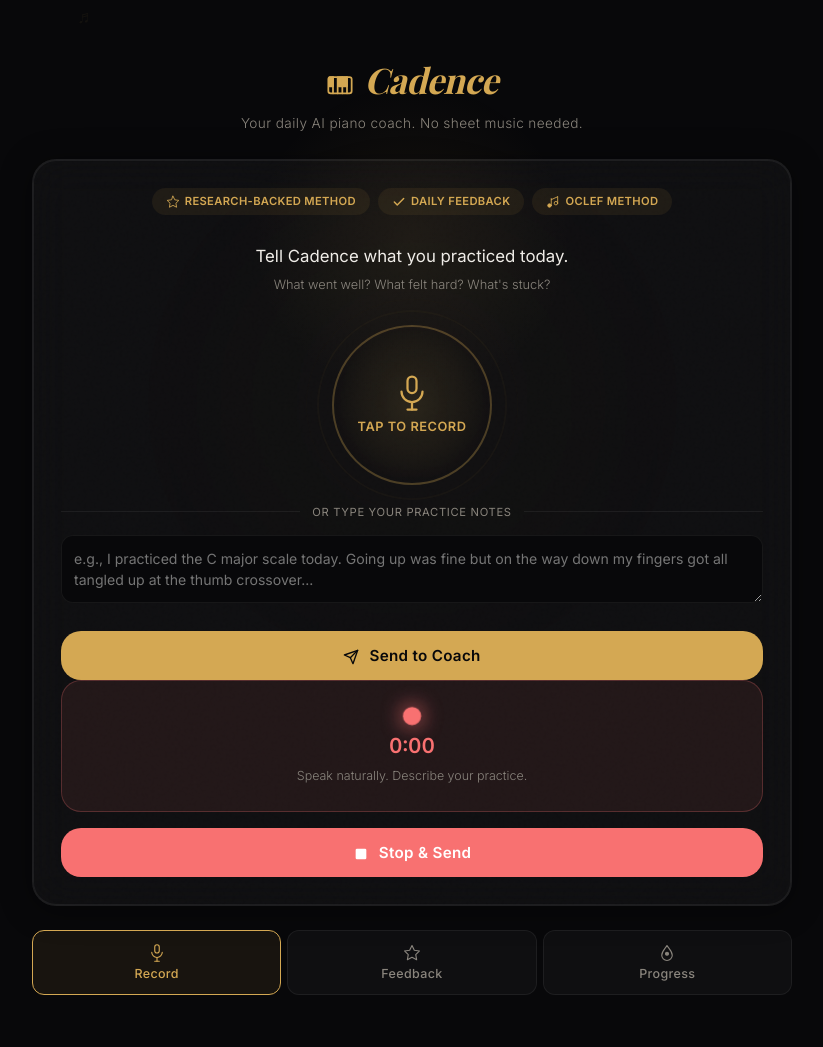
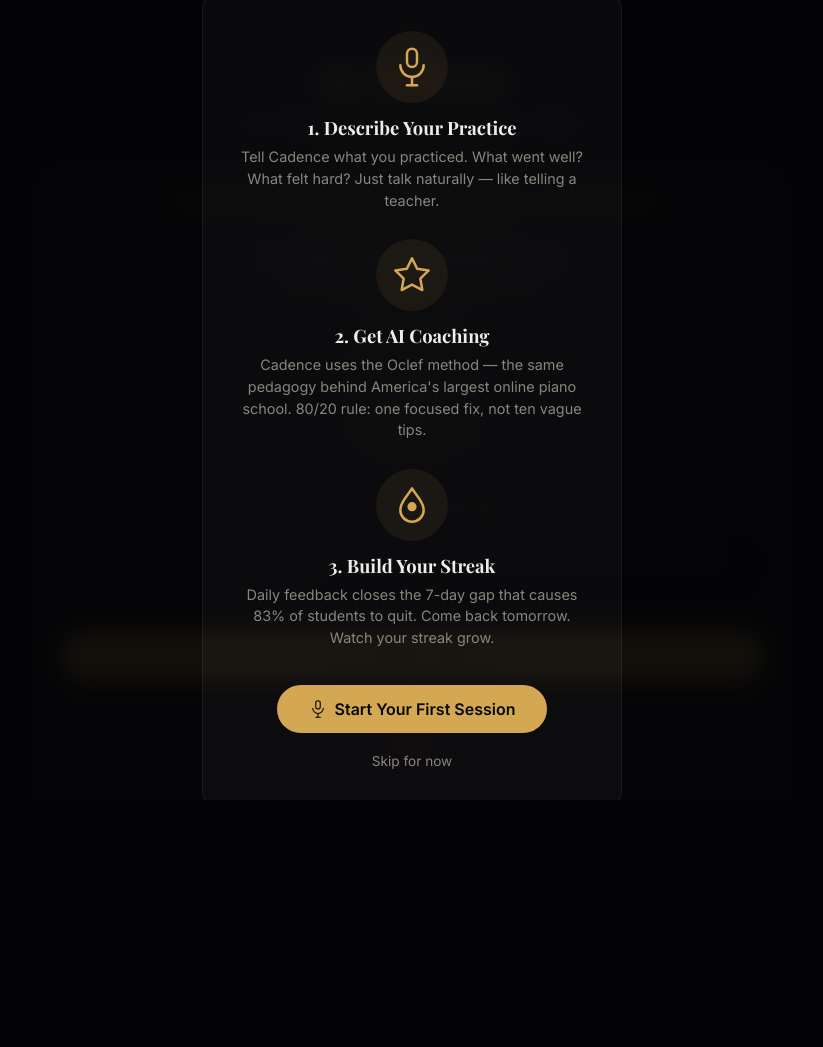
Before and after one commit to abirkhan3323-source/cadence, a Flask app: page / in a window 1280 px wide. Shown: the whole page, without its empty margins (228-1051 px from the left). After the commit the page ends 800 px from the top, so only its background shows below. Run offline with Flask 3, Linux system fonts and the light colour scheme; some web fonts are replaced.

Commit message:
feat: first-visit onboarding overlay with Oclef methodology intro

```diff
--- a/static/css/style.css
+++ b/static/css/style.css
@@ -1820,3 +1820,103 @@ body::after {
         transition-duration: 0.01ms !important;
     }
 }
+
+/* ═══════════════════════════════════════════════════════════════
+   ONBOARDING — First-Visit Overlay
+   ═══════════════════════════════════════════════════════════════ */
+
+.onboarding-overlay {
+    position: fixed;
+    inset: 0;
+    background: rgba(4, 4, 6, 0.92);
+    backdrop-filter: blur(12px);
+    z-index: 1000;
+    display: flex;
+    align-items: center;
+    justify-content: center;
+    padding: 16px;
+}
+
+.onboarding-card {
+    background: var(--bg-card);
+    border: 1px solid var(--border);
+    border-radius: 20px;
+    padding: 40px 32px 32px;
+    max-width: 420px;
+    width: 100%;
+    text-align: center;
+    animation: onboardSlideIn 0.5s ease-out;
+}
+
+@keyframes onboardSlideIn {
+    from { opacity: 0; transform: translateY(24px) scale(0.96); }
+    to { opacity: 1; transform: translateY(0) scale(1); }
+}
+
+.onboarding-step {
+    margin-bottom: 28px;
+}
+
+.onboarding-icon {
+    width: 72px; height: 72px;
+    margin: 0 auto 12px;
+    border-radius: 50%;
+    background: var(--accent-soft);
+    display: flex;
+    align-items: center;
+    justify-content: center;
+    color: var(--accent);
+}
+
+.onboarding-step h3 {
+    font-family: var(--font-display);
+    font-size: 1.15rem;
+    color: var(--text);
+    margin: 0 0 6px;
+}
+
+.onboarding-step p {
+    font-family: var(--font-body);
+    font-size: 0.9rem;
+    color: var(--text-muted);
+    line-height: 1.5;
+    margin: 0;
+}
+
+.onboarding-cta {
+    display: inline-flex;
+    align-items: center;
+    gap: 8px;
+    padding: 14px 32px;
+    background: var(--accent);
+    color: var(--bg-deep);
+    border: none;
+    border-radius: 99px;
+    font-family: var(--font-body);
+    font-size: 1rem;
+    font-weight: 600;
+    cursor: pointer;
+    margin-top: 8px;
+    transition: transform 0.2s, box-shadow 0.2s;
+}
+
+.onboarding-cta:hover {
+    transform: translateY(-1px);
+    box-shadow: 0 8px 32px rgba(212, 168, 83, 0.3);
+}
+
+.onboarding-skip {
+    display: block;
+    margin: 12px auto 0;
+    background: none;
+    border: none;
+    color: var(--text-muted);
+    font-family: var(--font-body);
+    font-size: 0.85rem;
+    cursor: pointer;
+    padding: 8px 16px;
+}
+
+.onboarding-skip:hover {
+    color: var(--text);
+}
--- a/static/js/recorder.js
+++ b/static/js/recorder.js
@@ -11,6 +11,29 @@ let recordingSeconds = 0;
 let recordingTimer = null;
 let transcribedText = "";
 let loadingTimer = null;
+
+// --- Onboarding ---
+
+(function initOnboarding() {
+    var overlay = document.getElementById("onboarding-overlay");
+    var btnStart = document.getElementById("btn-onboard-start");
+    var btnSkip = document.getElementById("btn-onboard-skip");
+
+    if (!overlay) return;
+
+    // Show on first visit only
+    if (!localStorage.getItem("cadence_onboarded")) {
+        overlay.hidden = false;
+    }
+
+    function dismiss() {
+        overlay.hidden = true;
+        localStorage.setItem("cadence_onboarded", "1");
+    }
+
+    if (btnStart) btnStart.addEventListener("click", dismiss);
+    if (btnSkip) btnSkip.addEventListener("click", dismiss);
+})();
 
 // DOM — Record screen
 const screenRecord = document.getElementById("screen-record");
--- a/templates/index.html
+++ b/templates/index.html
@@ -101,6 +101,38 @@
             </div>
             <p class="tagline">Your daily AI piano coach. No sheet music needed.</p>
         </header>
+
+        <!-- ONBOARDING OVERLAY (first visit only) -->
+        <div class="onboarding-overlay" id="onboarding-overlay" hidden>
+            <div class="onboarding-card">
+                <div class="onboarding-step" id="onboard-step-1">
+                    <div class="onboarding-icon">
+                        <svg width="40" height="40"><use href="#icon-mic"/></svg>
+                    </div>
+                    <h3>1. Describe Your Practice</h3>
+                    <p>Tell Cadence what you practiced. What went well? What felt hard? Just talk naturally — like telling a teacher.</p>
+                </div>
+                <div class="onboarding-step" id="onboard-step-2">
+                    <div class="onboarding-icon">
+                        <svg width="40" height="40"><use href="#icon-sparkle"/></svg>
+                    </div>
+                    <h3>2. Get AI Coaching</h3>
+                    <p>Cadence uses the Oclef method — the same pedagogy behind America's largest online piano school. 80/20 rule: one focused fix, not ten vague tips.</p>
+                </div>
+                <div class="onboarding-step" id="onboard-step-3">
+                    <div class="onboarding-icon">
+                        <svg width="40" height="40"><use href="#icon-flame"/></svg>
+                    </div>
+                    <h3>3. Build Your Streak</h3>
+                    <p>Daily feedback closes the 7-day gap that causes 83% of students to quit. Come back tomorrow. Watch your streak grow.</p>
+                </div>
+                <button class="onboarding-cta" id="btn-onboard-start">
+                    <svg width="18" height="18"><use href="#icon-mic"/></svg>
+                    Start Your First Session
+                </button>
+                <button class="onboarding-skip" id="btn-onboard-skip">Skip for now</button>
+            </div>
+        </div>
 
         <!-- SCREEN 1: RECORD -->
         <main class="screen screen--record" id="screen-record">
```
